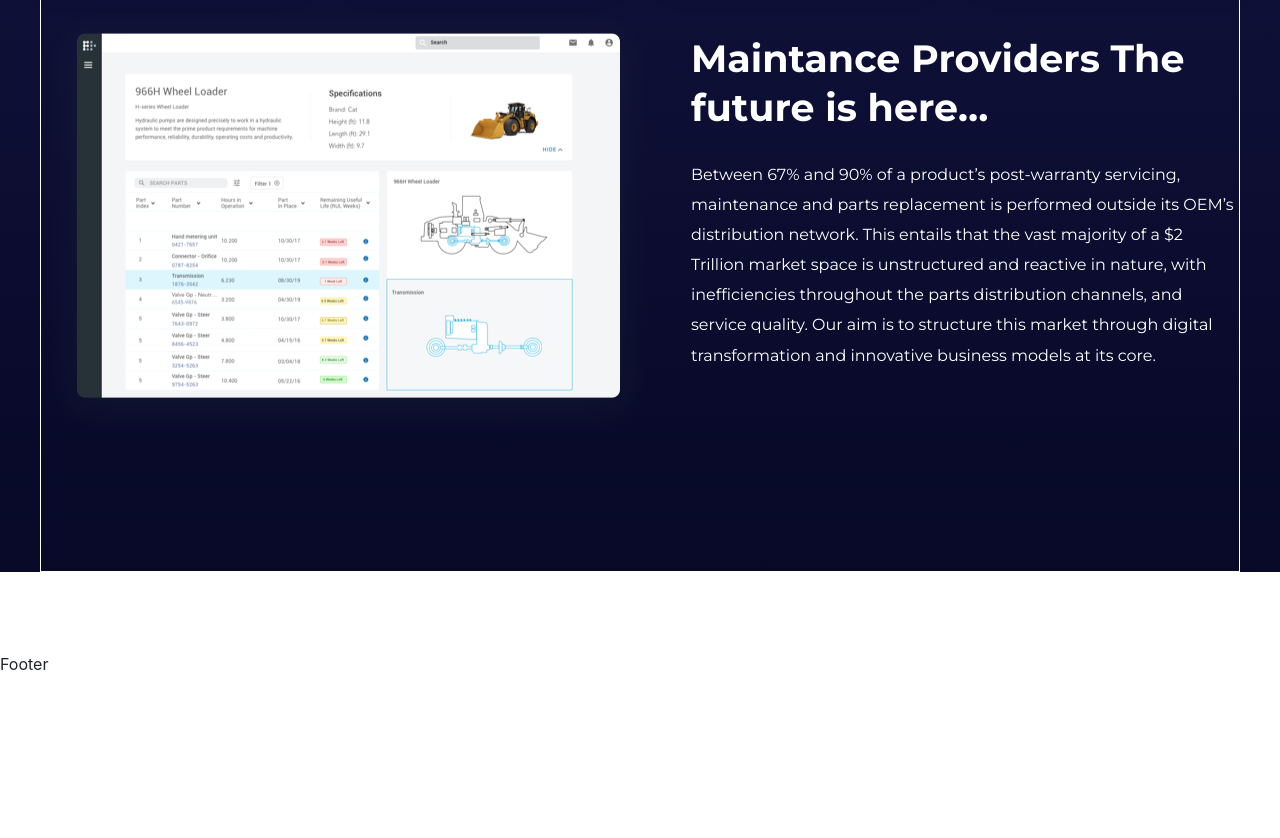
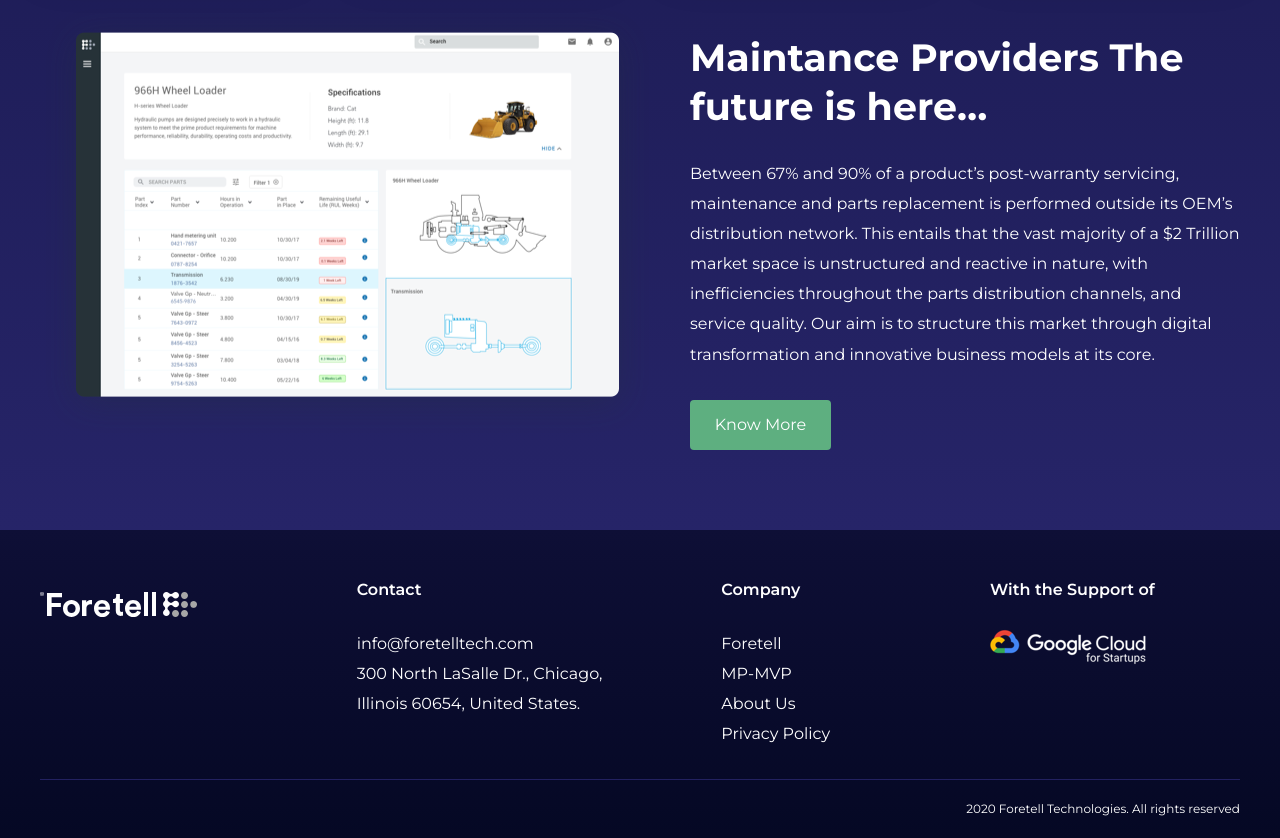
Before and after one commit to foretelltech/foretell-website, a Gatsby site: page / in a window 1280 px wide. Shown: the part 1809-2647 px from the top of the page. Before the commit the page ends 2485 px from the top, so only its background shows below. Built offline with nearby package versions, Linux system fonts and the light colour scheme; Gatsby itself is replaced by a stand-in of ours.

Commit message:
update landing page

```diff
--- a/src/components/common/AppContainer.js
+++ b/src/components/common/AppContainer.js
@@ -10,7 +10,6 @@ const Wrapper = styled.div`
 const Container = styled.div`
   width: 100%;
   max-width: 1200px;
-  border: solid 1px white ;
 `
 
 const AppContainer = ({children}) => {
--- a/src/components/common/Footer.js
+++ b/src/components/common/Footer.js
@@ -1,10 +1,107 @@
 import React from 'react'
 import styled from 'styled-components'
+import AppContainer from './AppContainer'
+import logoImg from '../../assets/logo.svg'
+import googleImg from '../../assets/google-cloud-white.png'
+
+const Background = styled.div`
+   /* background-image: linear-gradient(to bottom, #1d1c55 219%, #050824 30%); */
+  background-image: linear-gradient(to top, #050824,#0E0F36);
+`
+
+const Section = styled.div`
+  width: 250px;
+`
+
+const Content = styled.div`
+  font-size: 16px;
+  line-height: 1.88;
+  color: #ffffff;
+
+`
+
+const Title = styled.div`
+  font-size: 16px;
+  font-weight: 600;
+  line-height: 1.75;
+  color: #ffffff;
+  margin-bottom: 25px;
+`
+
+const Wrapper = styled.div`
+  padding-top: 46px;
+`
+
+const Clickable = styled.div`
+  -webkit-touch-callout: none;
+  -webkit-user-select: none;
+  -khtml-user-select: none;
+  -moz-user-select: none;
+  -ms-user-select: none;
+  user-select: none;
+  :hover {
+    cursor: pointer;
+    opacity: 0.7;
+  }
+`
+
+const Container = styled.div`
+  padding-bottom: 30px;
+  border-bottom: solid 1px #222160;
+`
+
+const Copyright = styled.div`
+  margin-bottom: 15px;
+  margin-top: 15px;
+  font-size: 12px;
+  line-height: 2.33;
+  text-align: right;
+  color: #ffffff;
+`
 
 const Footer = () => {
-  return (<div>
-    Footer
-  </div>)
+  return (
+    <Background>
+      <Wrapper>
+        <AppContainer>
+          <Container className='d-flex justify-content-between'>
+            <Section>
+              <Clickable>
+                <img className='mt-3' src={logoImg} alt='logo'/>
+              </Clickable>
+            </Section>
+            <Section>
+              <Title> Contact </Title>
+              <Content>
+                <div> info@foretelltech.com </div>
+                <div> 300 North LaSalle Dr., Chicago, Illinois 60654, United States. </div>
+              </Content>
+            </Section>
+            <Section >
+              <div className='ml-5'>
+                <Title> Company </Title>
+                <Content>
+                  <Clickable>Foretell </Clickable>
+                  <Clickable>MP-MVP</Clickable>
+                  <Clickable>About Us</Clickable>
+                  <Clickable>Privacy Policy</Clickable>
+                </Content>
+              </div>
+            </Section>
+            <Section>
+              <Title> With the Support of </Title>
+              <Content>
+                <img src={googleImg} alt='img'/>
+              </Content>
+            </Section>
+          </Container>
+          <Copyright>
+            2020 Foretell Technologies. All rights reserved
+          </Copyright>
+        </AppContainer>
+      </Wrapper>
+    </Background>
+  )
 }
 
 export default Footer
--- a/src/components/common/NavigationBar.js
+++ b/src/components/common/NavigationBar.js
@@ -12,18 +12,53 @@ const Container = styled.div`
   padding: 0 20px;
 `
 
-const Links = styled.div`
+const Locations = styled.div`
   color:white;
+  width: 400px;
+`
+
+const Location = styled.div`
+  font-size: 18px;
+  line-height: 1.67;
+  text-align: center;
+  color: #ffffff;
+  font-weight: ${props => {return props.isSelected? 'bold': ''}};
+  -webkit-touch-callout: none;
+  -webkit-user-select: none;
+  -khtml-user-select: none;
+  -moz-user-select: none;
+  -ms-user-select: none;
+  user-select: none;
+  :hover {
+    cursor: pointer;
+    opacity: 0.7;
+  }
+`
+
+const Clickable = styled.div`
+  -webkit-touch-callout: none;
+  -webkit-user-select: none;
+  -khtml-user-select: none;
+  -moz-user-select: none;
+  -ms-user-select: none;
+  user-select: none;
+  :hover {
+    cursor: pointer;
+    opacity: 0.7;
+  }
 `
 
 const NavigationBar = () => {
   return (<div className='position-relative w-100'>
-    <Container>
-      <div>
+    <Container className='d-flex align-items-center justify-content-between'>
+      <Clickable>
         <img src={logo} alt='logo'/>
-      </div>
-      <Links>
-      </Links>
+      </Clickable>
+      <Locations className='d-flex align-items-center justify-content-between'>
+        <Location isSelected={true}>Home</Location>
+        <Location>MP-MVP</Location>
+        <Location>About Us</Location>
+      </Locations>
     </Container>
   </div>)
 }
--- a/src/components/landing/ScreenshotSection.js
+++ b/src/components/landing/ScreenshotSection.js
@@ -26,6 +26,18 @@ const Description = styled.div`
 `
 
 const CTA = styled.div`
+  display: flex;
+  align-items: center;
+  justify-content: center;
+  text-align: center;
+
+  margin-top: 30px;
+
+  width: 141px;
+  height: 50px;
+  border-radius: 4px;
+  background-color: #5eaf80;
+
   -webkit-touch-callout: none;
   -webkit-user-select: none;
   -khtml-user-select: none;
@@ -40,7 +52,6 @@ const CTA = styled.div`
 
 const Content = styled.div`
   margin-left: 100px;
-  margin-bottom: 200px;
 `
 
 const Screenshot = styled.div`
@@ -59,6 +70,9 @@ const ScrenshotSection = () => {
       <Description>
         Between 67% and 90% of a product’s post-warranty servicing, maintenance and parts replacement is performed outside its OEM’s distribution network. This entails that the vast majority of a $2 Trillion market space is unstructured and reactive in nature, with inefficiencies throughout the parts distribution channels, and service quality. Our aim is to structure this market through digital transformation and innovative business models at its core.
       </Description>
+      <CTA>
+        Know More
+      </CTA>
     </Content>
   </Wrapper>)
 }
--- a/src/pages/index.js
+++ b/src/pages/index.js
@@ -8,9 +8,9 @@ import ScrenshotSection from "../components/landing/ScreenshotSection"
 import Footer from "../components/common/Footer"
 
 const Background = styled.div`
-  margin-bottom:80px;
+  padding-bottom:80px;
   width: 100vw;
-  background-image: linear-gradient(to bottom, #262468, #070927);
+  background-image: linear-gradient(to top, #262468, #070927);
 `
 
 const Content = styled.div`
```
Also changed, not shown: src/assets/google-cloud-white.png (added), src/assets/google-cloud-white@2x.png (added), src/assets/google-cloud-white@3x.png (added).
